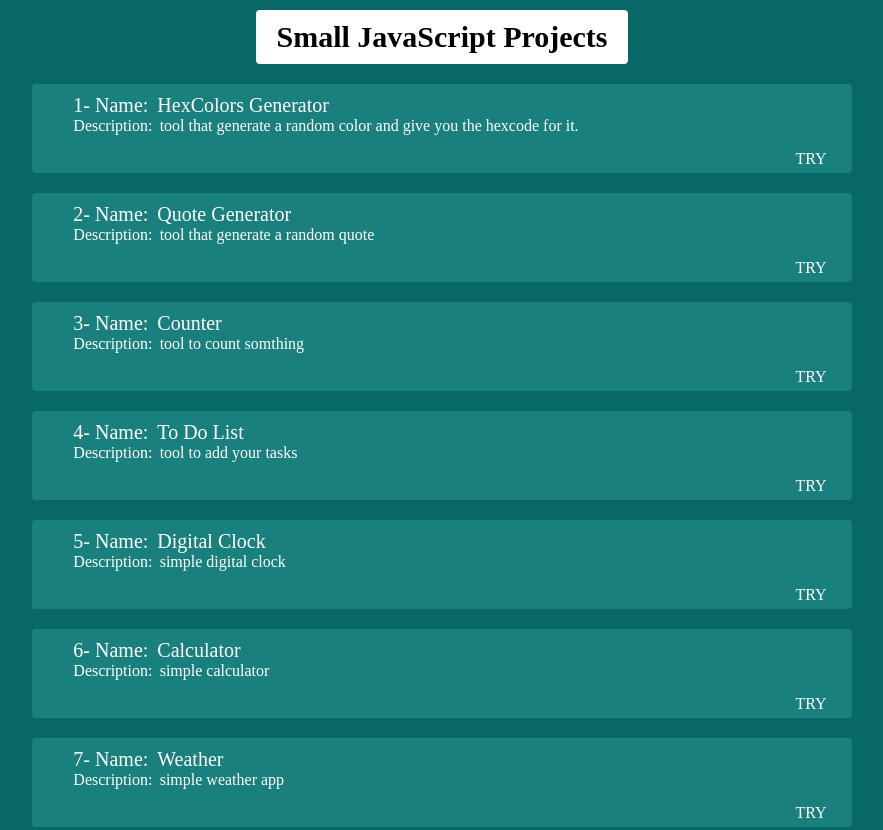
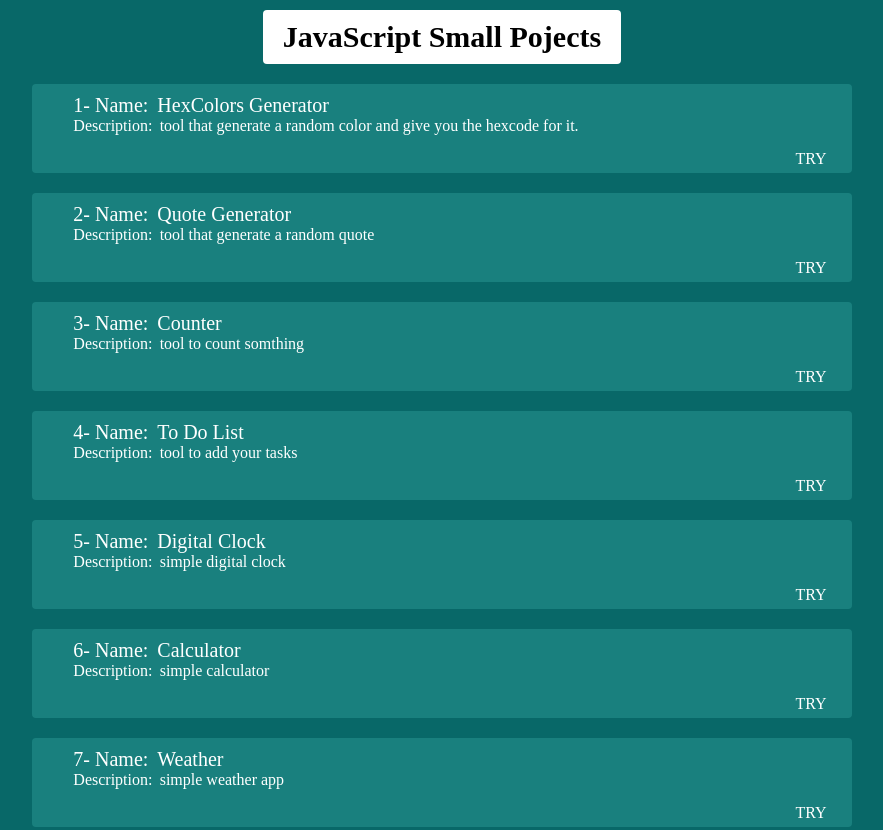
Before and after one commit to 3bdulrahmn69/JavaScript_Small_Pojects, a plain HTML site: page index.html in a window 1280 px wide. Shown: the top 830 px of the page, without its empty margins (198-1081 px from the left). Drawn offline with Linux system fonts and the light colour scheme.

Commit message:
Update index.html

```diff
--- a/index.html
+++ b/index.html
@@ -3,13 +3,13 @@
 <head>
     <meta charset="UTF-8">
     <meta name="viewport" content="width=device-width, initial-scale=1.0">
-    <title>Beginner Projects</title>
+    <title>JavaScript Small Pojects</title>
     <link rel="icon" href="js.png">
     <link rel="stylesheet" href="style.css">
 </head>
 <body>
     <section class="projects">
-        <h1>Small JavaScript Projects</h1>
+        <h1>JavaScript Small Pojects</h1>
 
         <div class="project">
             <div class="con">
```
